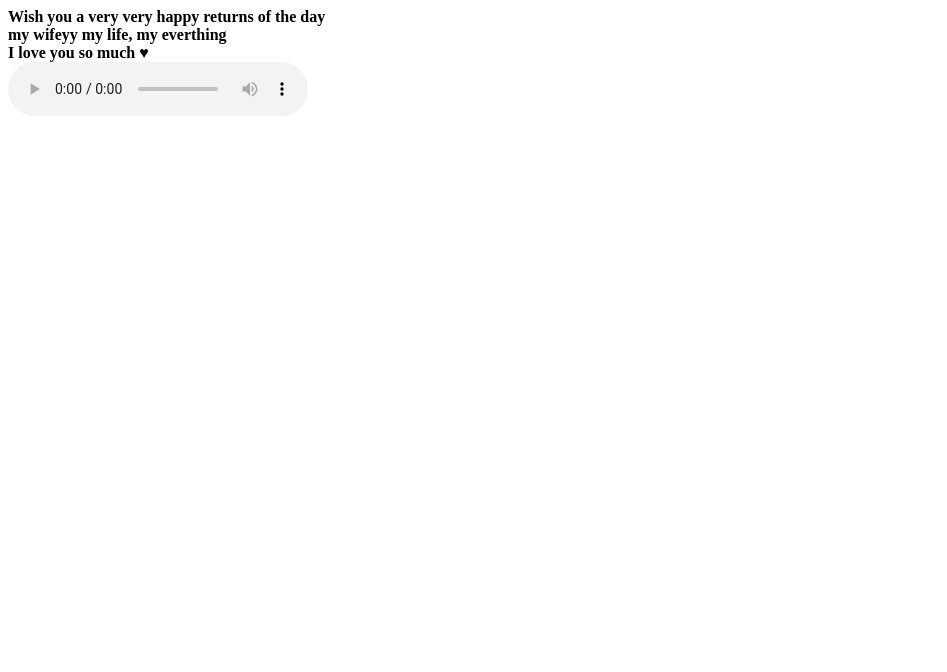
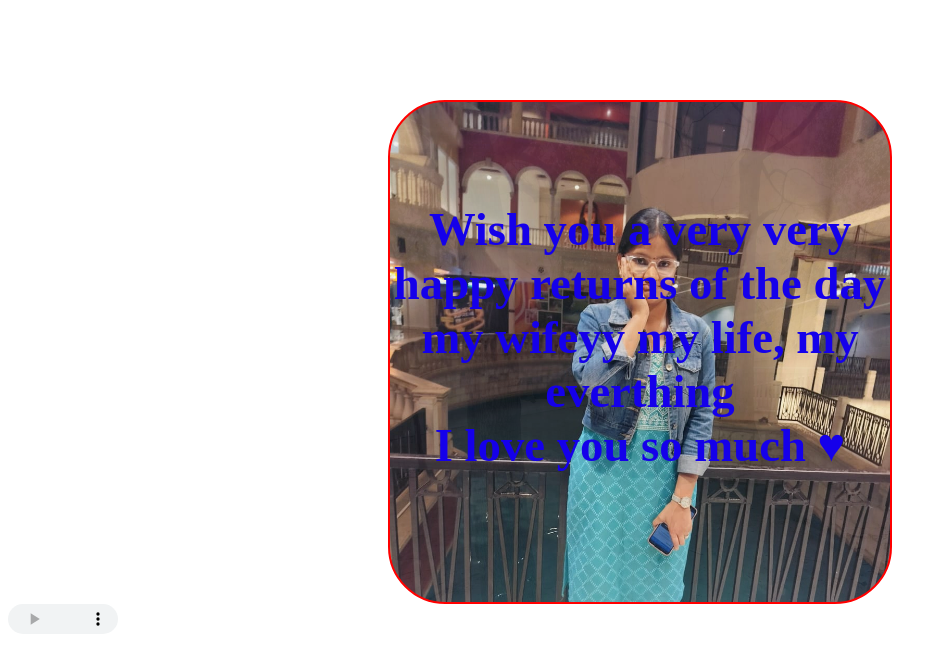
Before and after one commit to Priyanshusharma9999/Birthday, a plain HTML site: page index.html in a window 1280 px wide. Shown: the whole page, without its empty margins (0-947 px from the left). Drawn offline with Linux system fonts and the light colour scheme.

Commit message:
Update index.html

```diff
--- a/index.html
+++ b/index.html
@@ -4,7 +4,7 @@
     <meta charset="UTF-8">
     <meta name="viewport" content="width=device-width, initial-scale=1.0">
     <title>Document</title>
-    <link rel="stylesheet" href="IndexStyle.css">
+    <link rel="stylesheet" href="style.css">
 </head>
 <body>
      <div class="main">
```
